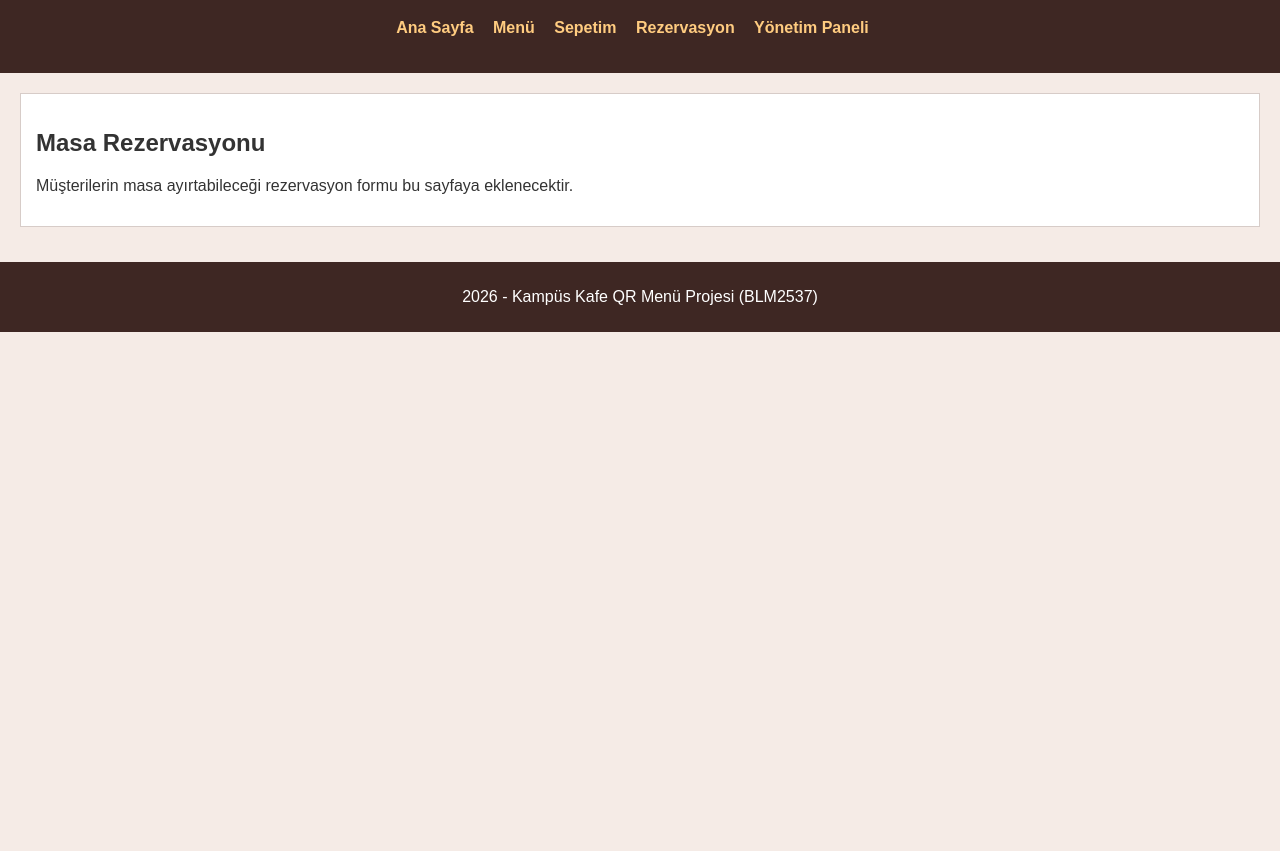
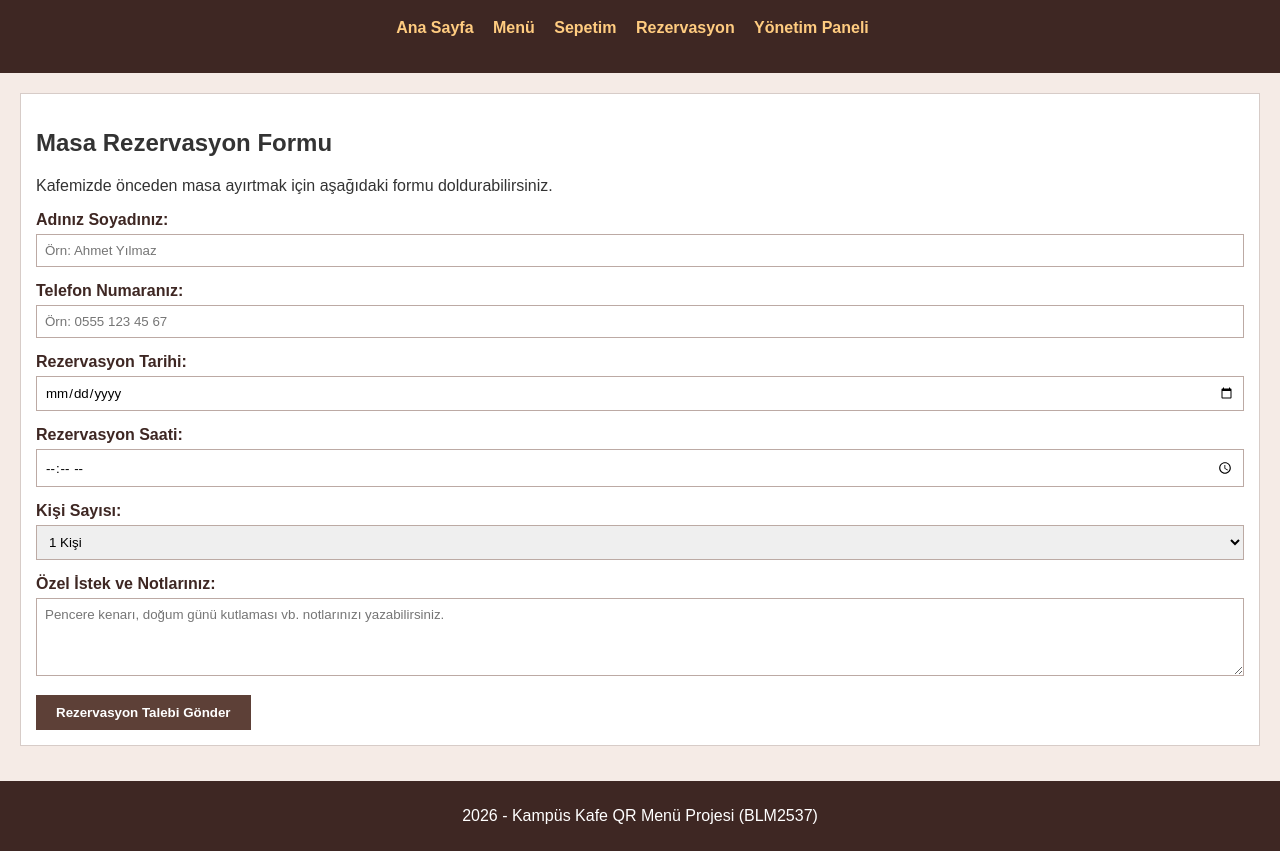
Before and after one commit to selimtu65-bot/kafe-qr-menu, a plain HTML site: page rezervasyon.html in a window 1280 px wide. Shown: the part 81-932 px from the top of the page. Before the commit the page ends 800 px from the top, so only its background shows below. Drawn offline with Linux system fonts and the light colour scheme.

Commit message:
Add files via upload

```diff
--- a/rezervasyon.html
+++ b/rezervasyon.html
@@ -21,8 +21,48 @@
 
     <main>
         <section>
-            <h2>Masa Rezervasyonu</h2>
-            <p>Müşterilerin masa ayırtabileceği rezervasyon formu bu sayfaya eklenecektir.</p>
+            <h2>Masa Rezervasyon Formu</h2>
+            <p>Kafemizde önceden masa ayırtmak için aşağıdaki formu doldurabilirsiniz.</p>
+
+            <form id="rezervasyon-formu">
+                <div class="form-grup">
+                    <label for="ad-soyad">Adınız Soyadınız:</label>
+                    <input type="text" id="ad-soyad" name="adSoyad" placeholder="Örn: Ahmet Yılmaz">
+                </div>
+
+                <div class="form-grup">
+                    <label for="telefon">Telefon Numaranız:</label>
+                    <input type="tel" id="telefon" name="telefon" placeholder="Örn: 0555 123 45 67">
+                </div>
+
+                <div class="form-grup">
+                    <label for="tarih">Rezervasyon Tarihi:</label>
+                    <input type="date" id="tarih" name="tarih">
+                </div>
+
+                <div class="form-grup">
+                    <label for="saat">Rezervasyon Saati:</label>
+                    <input type="time" id="saat" name="saat">
+                </div>
+
+                <div class="form-grup">
+                    <label for="kisi-sayisi">Kişi Sayısı:</label>
+                    <select id="kisi-sayisi" name="kisiSayisi">
+                        <option value="1">1 Kişi</option>
+                        <option value="2">2 Kişi</option>
+                        <option value="3">3 Kişi</option>
+                        <option value="4">4 Kişi</option>
+                        <option value="5+">5 ve Üzeri (Grup)</option>
+                    </select>
+                </div>
+
+                <div class="form-grup">
+                    <label for="notlar">Özel İstek ve Notlarınız:</label>
+                    <textarea id="notlar" name="notlar" rows="4" placeholder="Pencere kenarı, doğum günü kutlaması vb. notlarınızı yazabilirsiniz."></textarea>
+                </div>
+
+                <button type="submit" class="buton">Rezervasyon Talebi Gönder</button>
+            </form>
         </section>
     </main>
 
--- a/style.css
+++ b/style.css
@@ -79,3 +79,40 @@ th {
     background-color: #5d4037;
     color: #ffffff;
 }
+
+.form-grup {
+    margin-bottom: 15px;
+}
+
+label {
+    display: block;
+    font-weight: bold;
+    margin-bottom: 5px;
+    color: #3e2723;
+}
+
+input, select, textarea {
+    width: 100%;
+    padding: 8px;
+    border: 1px solid #bcaaa4;
+    box-sizing: border-box;
+    font-family: Arial, sans-serif;
+}
+
+.buton {
+    background-color: #5d4037;
+    color: #ffffff;
+    padding: 10px 20px;
+    border: none;
+    cursor: pointer;
+    font-weight: bold;
+}
+
+.buton:hover {
+    background-color: #3e2723;
+}
+
+.toplam-tutar {
+    margin-top: 15px;
+    font-size: 18px;
+}
```
Also changed, not shown: sepet.html (+29 -2 lines), yonetim.html (+39 -2 lines).
